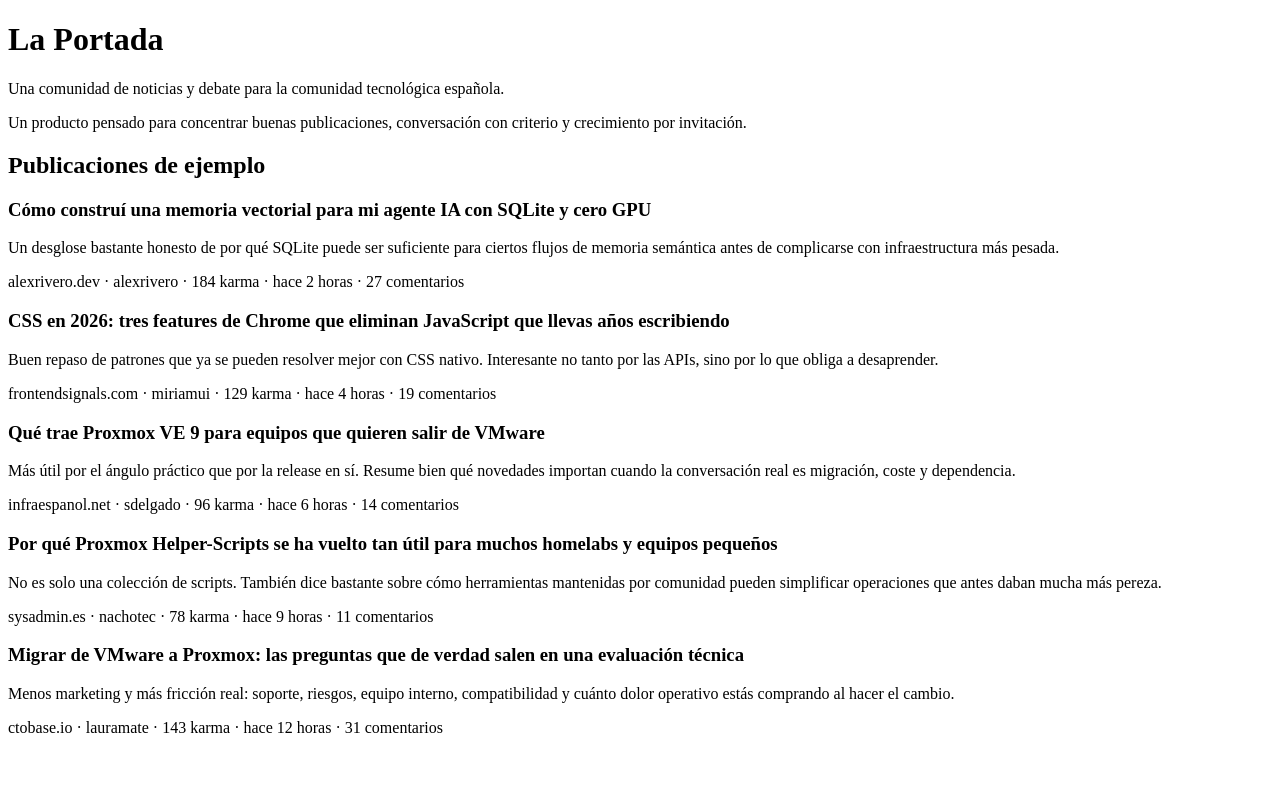
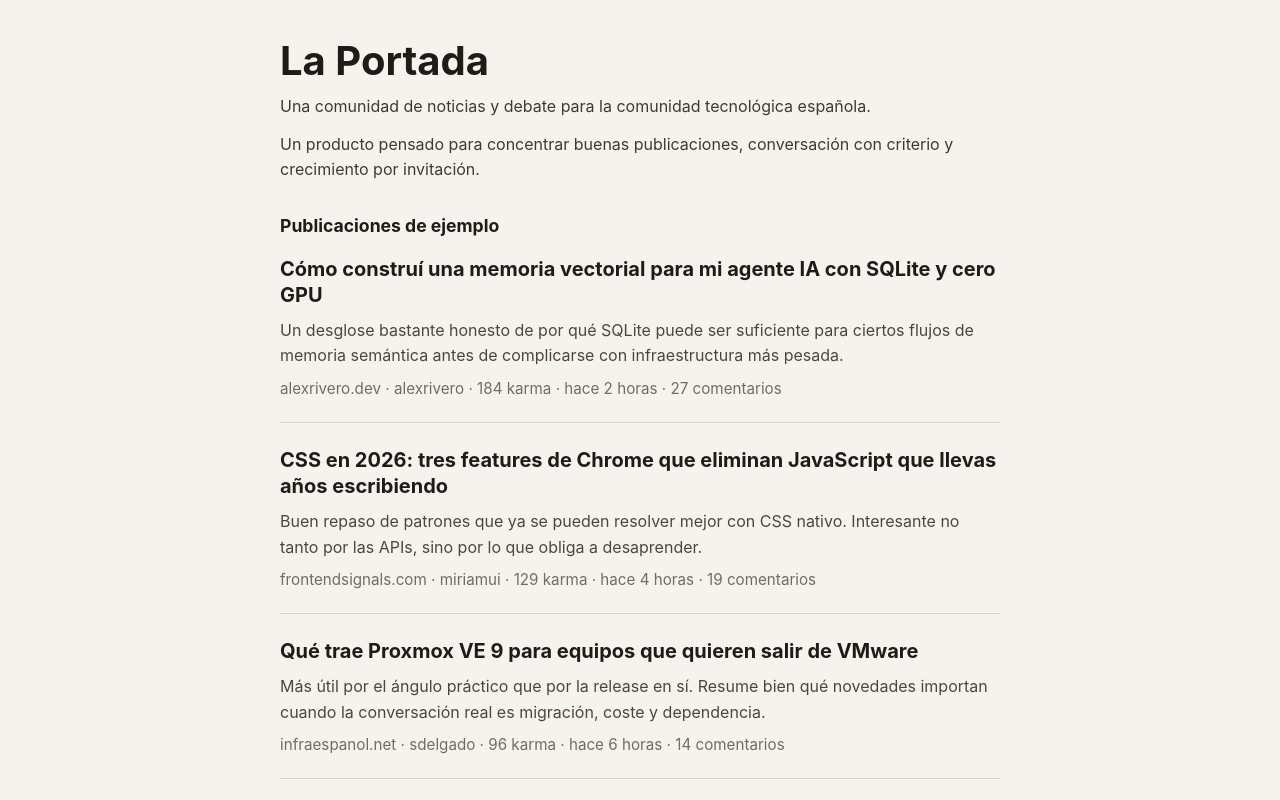
Before and after one commit to avanoldenbarneveld/discussion-platform, a React (Vite) app: page / in a window 1280 px wide. Shown: the top 800 px of the page. Built offline with nearby package versions, Linux system fonts and the light colour scheme; the HTML template or start-up script is replaced by a standard one.

Commit message:
feat: enhance App component layout and styling with CSS

```diff
--- a/src/App.jsx
+++ b/src/App.jsx
@@ -1,23 +1,26 @@
+import './app.css'
 import { posts } from './data/posts.js'
 
 function App() {
   return (
-    <main>
+    <main className="app">
       <h1>La Portada</h1>
-      <p>Una comunidad de noticias y debate para la comunidad tecnológica española.</p>
-      <p>
+      <p className="app-intro">
+        Una comunidad de noticias y debate para la comunidad tecnológica española.
+      </p>
+      <p className="app-intro">
         Un producto pensado para concentrar buenas publicaciones, conversación
         con criterio y crecimiento por invitación.
       </p>
 
-      <section>
+      <section className="post-list">
         <h2>Publicaciones de ejemplo</h2>
 
         {posts.map((post) => (
-          <article key={post.id}>
-            <h3>{post.title}</h3>
-            <p>{post.context}</p>
-            <p>
+          <article key={post.id} className="post-item">
+            <h3 className="post-title">{post.title}</h3>
+            <p className="post-context">{post.context}</p>
+            <p className="post-meta">
               {post.source} · {post.author} · {post.karma} karma · {post.timeAgo} ·{' '}
               {post.commentCount} comentarios
             </p>
--- /dev/null
+++ b/src/app.css
@@ -0,0 +1,62 @@
+body {
+  margin: 0;
+  font-family:
+    -apple-system, BlinkMacSystemFont, "Segoe UI", sans-serif;
+  background: #f6f3ee;
+  color: #1f1c18;
+}
+
+#root {
+  min-height: 100vh;
+}
+
+.app {
+  max-width: 720px;
+  margin: 0 auto;
+  padding: 40px 20px 56px;
+}
+
+.app h1 {
+  margin: 0 0 12px;
+  font-size: 2.5rem;
+  line-height: 1.05;
+}
+
+.app-intro {
+  margin: 0 0 12px;
+  color: #3f3932;
+  line-height: 1.6;
+}
+
+.post-list {
+  margin-top: 32px;
+}
+
+.post-list h2 {
+  margin: 0 0 20px;
+  font-size: 1.1rem;
+}
+
+.post-item + .post-item {
+  margin-top: 24px;
+  padding-top: 24px;
+  border-top: 1px solid #ddd4c9;
+}
+
+.post-title {
+  margin: 0;
+  font-size: 1.25rem;
+  line-height: 1.3;
+}
+
+.post-context {
+  margin: 10px 0 0;
+  color: #4d463e;
+  line-height: 1.6;
+}
+
+.post-meta {
+  margin: 10px 0 0;
+  color: #746b61;
+  font-size: 0.95rem;
+}
```
